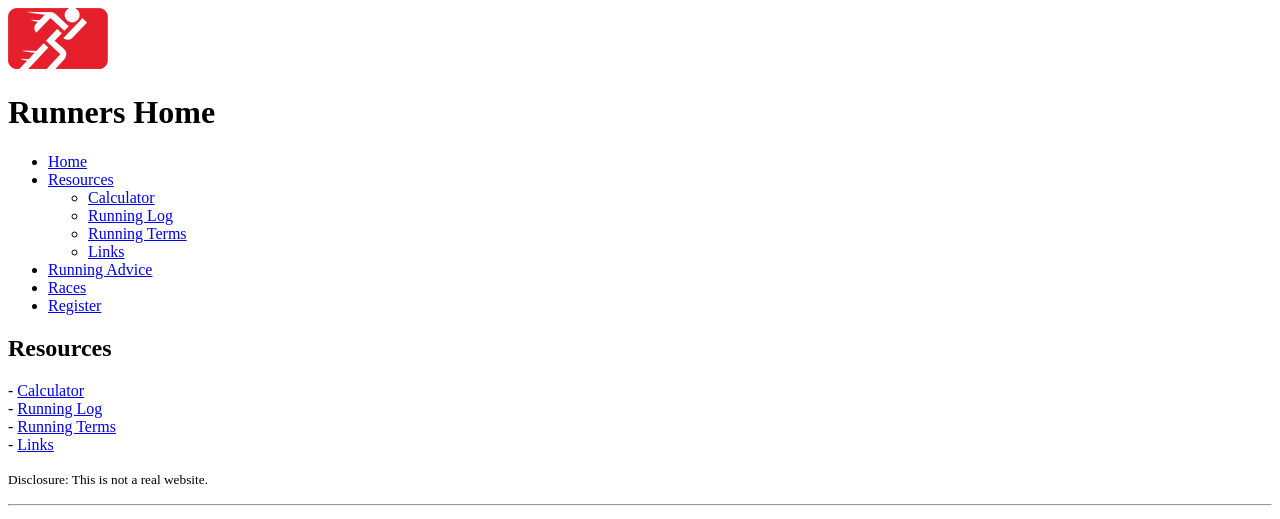
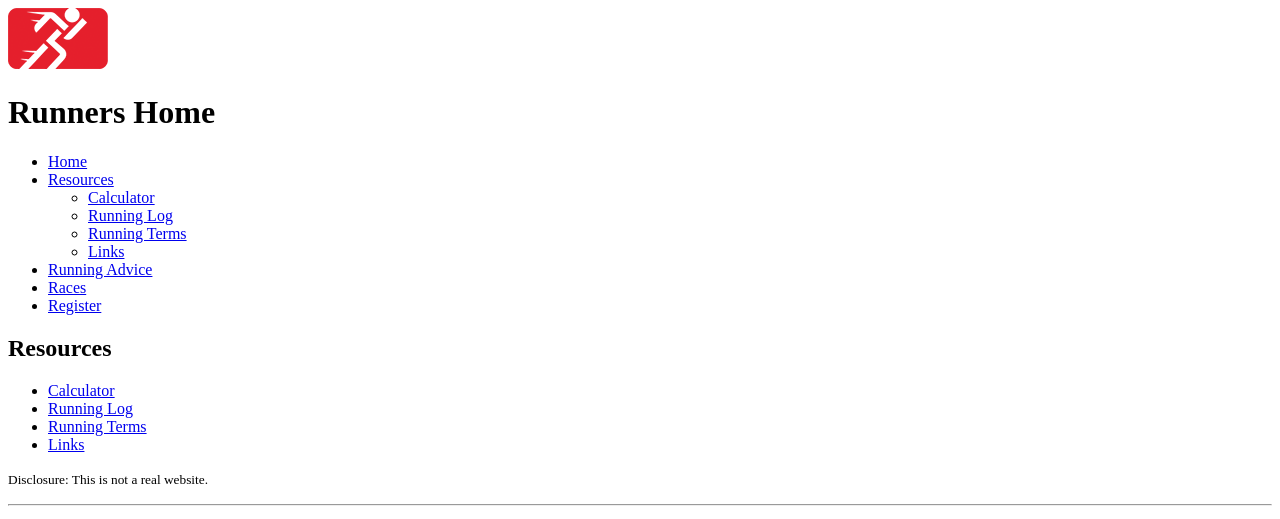
Before and after one commit to tlg-24-05-visa-sde-1/jr-lists-exercises, a plain HTML site: page resources/index.html in a window 1280 px wide. Shown: the top 519 px of the page. Drawn offline with Linux system fonts and the light colour scheme.

Commit message:
fixed resources index.html as unordered list

```diff
--- a/resources/index.html
+++ b/resources/index.html
@@ -29,10 +29,12 @@
     </div>
     <h2>Resources</h2>
     <div>
-      - <a href="calculator.html">Calculator</a><br />
-      - <a href="run-log.html">Running Log</a><br />
-      - <a href="terms.html">Running Terms</a><br />
-      - <a href="links.html">Links</a>
+      <ul>
+        <li><a href="calculator.html">Calculator</a><br /></li>
+        <li><a href="run-log.html">Running Log</a><br /></li>
+        <li><a href="terms.html">Running Terms</a><br /></li>
+        <li><a href="links.html">Links</a></li>
+      </ul>
     </div>
     <p><small>Disclosure: This is not a real website.</small></p>
     <hr />
```
